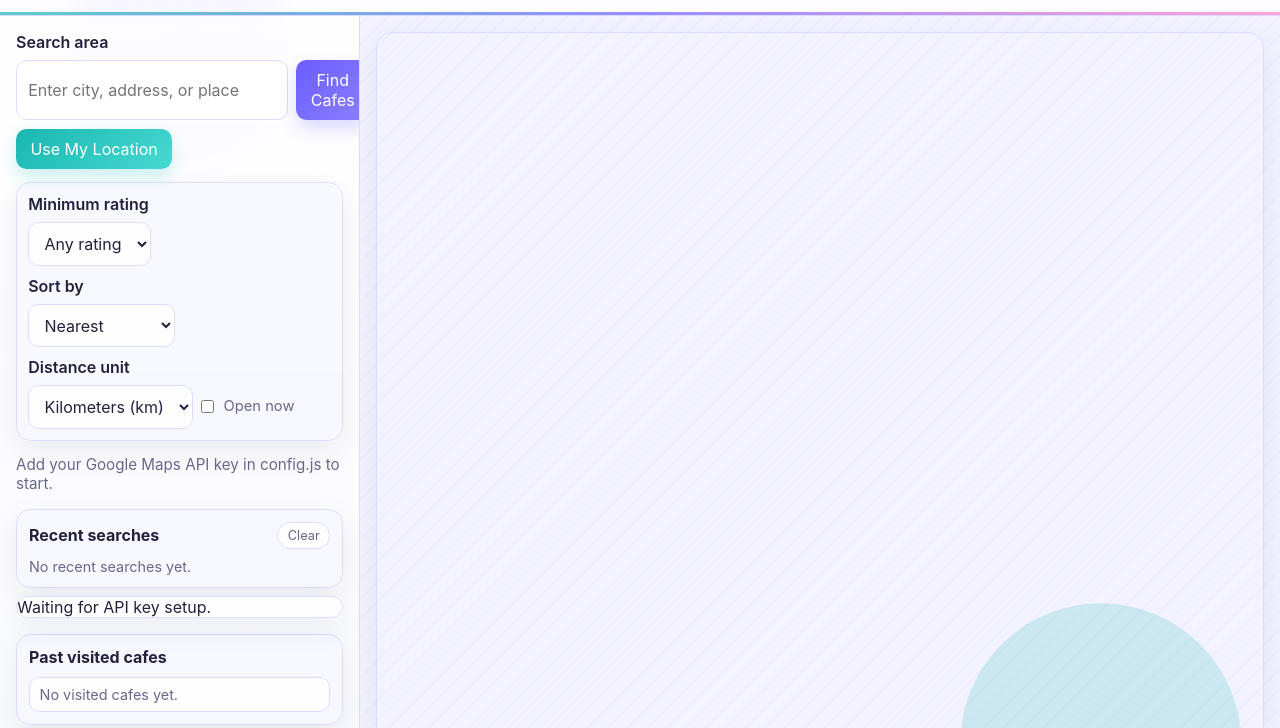
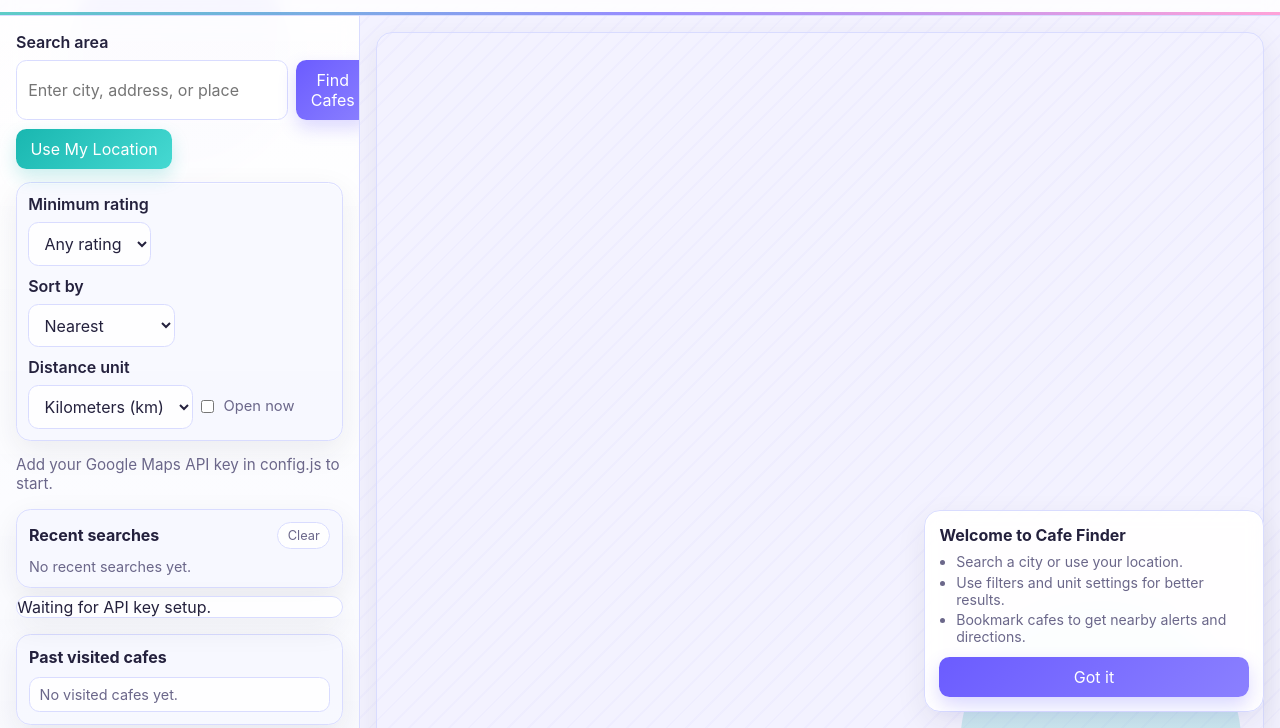
Before and after one commit to Kiran-kata/cafe-finder, a plain HTML site: page index.html in a window 1280 px wide. Shown: the part 72-800 px from the top of the page. Drawn offline with Linux system fonts and the light colour scheme; a script that the page names is missing.

Commit message:
Add onboarding UI and GitHub Pages deployment workflow

```diff
--- a/app.js
+++ b/app.js
@@ -17,6 +17,8 @@ const alertDistanceNode = document.getElementById("alert-distance");
 const recentSearchesNode = document.getElementById("recent-searches");
 const clearRecentButton = document.getElementById("clear-recent");
 const clearSavedButton = document.getElementById("clear-saved");
+const onboardingCard = document.getElementById("onboarding-card");
+const dismissOnboardingButton = document.getElementById("dismiss-onboarding");
 
 const VISITED_STORAGE_KEY = "cafe_finder_visited";
 const BOOKMARK_STORAGE_KEY = "cafe_finder_bookmarked";
@@ -24,6 +26,7 @@ const PROXIMITY_RESET_DISTANCE_METERS = 700;
 const ALERT_DISTANCE_STORAGE_KEY = "cafe_finder_alert_distance";
 const DISTANCE_UNIT_STORAGE_KEY = "cafe_finder_distance_unit";
 const RECENT_SEARCHES_STORAGE_KEY = "cafe_finder_recent_searches";
+const ONBOARDING_DISMISSED_KEY = "cafe_finder_onboarding_dismissed";
 const MAX_RECENT_SEARCHES = 8;
 const GOOGLE_REVIEW_PREVIEW_COUNT = 2;
 const ALERT_DISTANCE_OPTIONS = {
@@ -441,6 +444,17 @@ function loadRecentSearches() {
 
 function saveRecentSearches() {
   window.localStorage.setItem(RECENT_SEARCHES_STORAGE_KEY, JSON.stringify(recentSearches));
+}
+
+function shouldShowOnboarding() {
+  return window.localStorage.getItem(ONBOARDING_DISMISSED_KEY) !== "true";
+}
+
+function dismissOnboarding() {
+  window.localStorage.setItem(ONBOARDING_DISMISSED_KEY, "true");
+  if (onboardingCard) {
+    onboardingCard.classList.add("hidden");
+  }
 }
 
 function renderRecentSearches() {
@@ -1182,6 +1196,14 @@ function useMyLocation() {
 }
 
 async function init() {
+  if (onboardingCard) {
+    if (shouldShowOnboarding()) {
+      onboardingCard.classList.remove("hidden");
+    } else {
+      onboardingCard.classList.add("hidden");
+    }
+  }
+
   renderVisitedCafes();
   renderBookmarkedCafes();
   renderRecentSearches();
@@ -1239,6 +1261,7 @@ async function init() {
       notifiedNearbyCafeKeys.clear();
       runImmediateProximityCheck();
     });
+    dismissOnboardingButton.addEventListener("click", dismissOnboarding);
     clearRecentButton.addEventListener("click", clearRecentSearches);
     clearSavedButton.addEventListener("click", clearBookmarkedCafes);
     searchInput.addEventListener("keydown", (event) => {
--- a/index.html
+++ b/index.html
@@ -7,6 +7,16 @@
     <link rel="stylesheet" href="./styles.css" />
   </head>
   <body>
+    <aside id="onboarding-card" class="onboarding" role="dialog" aria-live="polite" aria-label="Quick start guide">
+      <h2>Welcome to Cafe Finder</h2>
+      <ul>
+        <li>Search a city or use your location.</li>
+        <li>Use filters and unit settings for better results.</li>
+        <li>Bookmark cafes to get nearby alerts and directions.</li>
+      </ul>
+      <button id="dismiss-onboarding" type="button">Got it</button>
+    </aside>
+
     <header class="top-bar">
       <h1>Cafe Finder</h1>
       <p>Discover cafes near any location.</p>
--- a/styles.css
+++ b/styles.css
@@ -34,6 +34,43 @@ body {
       transparent 2px,
       transparent 14px
     );
+}
+
+.onboarding {
+  position: fixed;
+  right: 1rem;
+  bottom: 1rem;
+  width: min(340px, calc(100vw - 2rem));
+  border: 1px solid var(--panel-border);
+  border-radius: 1rem;
+  padding: 0.9rem;
+  background: var(--surface-strong);
+  box-shadow: var(--card-shadow);
+  z-index: 1000;
+  backdrop-filter: blur(8px);
+}
+
+.onboarding h2 {
+  margin: 0;
+  font-size: 1rem;
+}
+
+.onboarding ul {
+  margin: 0.5rem 0;
+  padding-left: 1.05rem;
+  color: var(--muted);
+  font-size: 0.88rem;
+  display: grid;
+  gap: 0.2rem;
+}
+
+.onboarding.hidden {
+  display: none;
+}
+
+.onboarding button {
+  margin-top: 0.25rem;
+  width: 100%;
 }
 
 .top-bar {
@@ -524,4 +561,11 @@ button:hover {
   #map {
     min-height: 60vh;
   }
+
+  .onboarding {
+    right: 0.6rem;
+    left: 0.6rem;
+    bottom: 0.6rem;
+    width: auto;
+  }
 }
```
Also changed, not shown: 2 other files.
